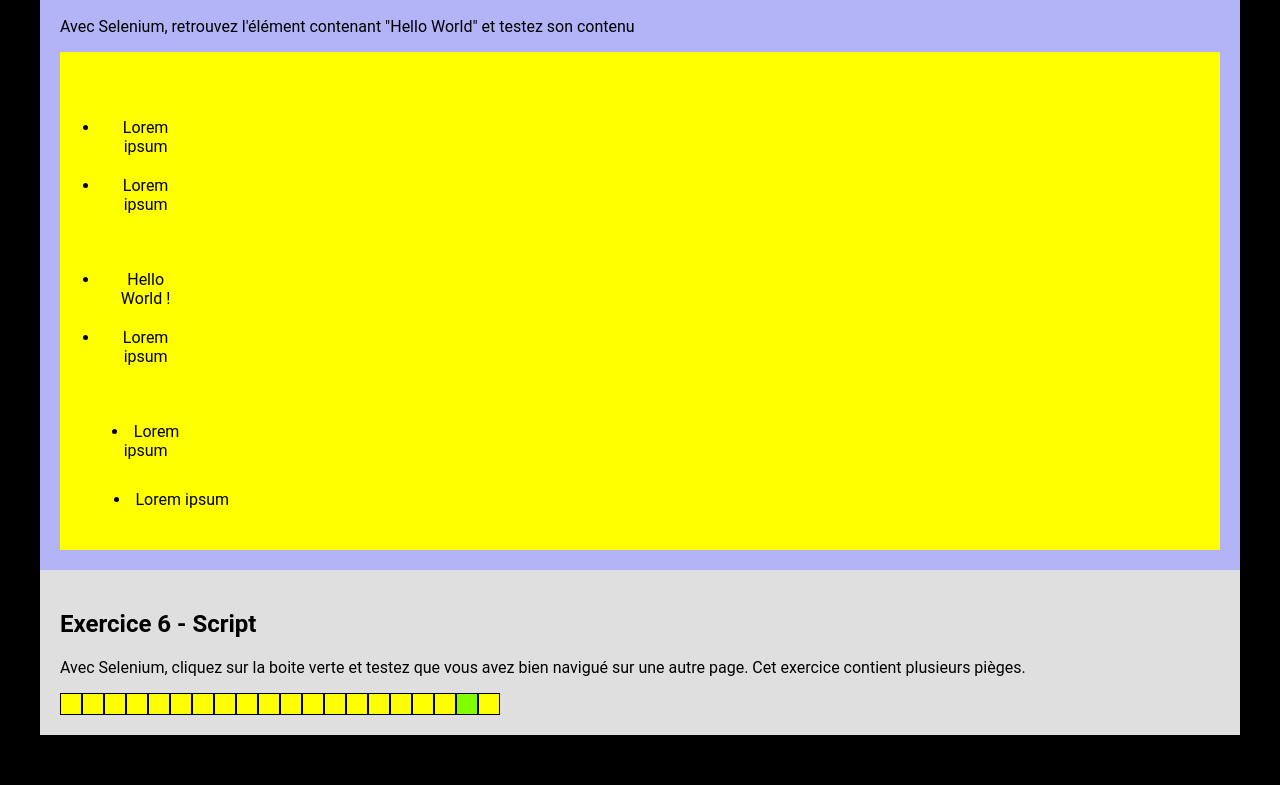
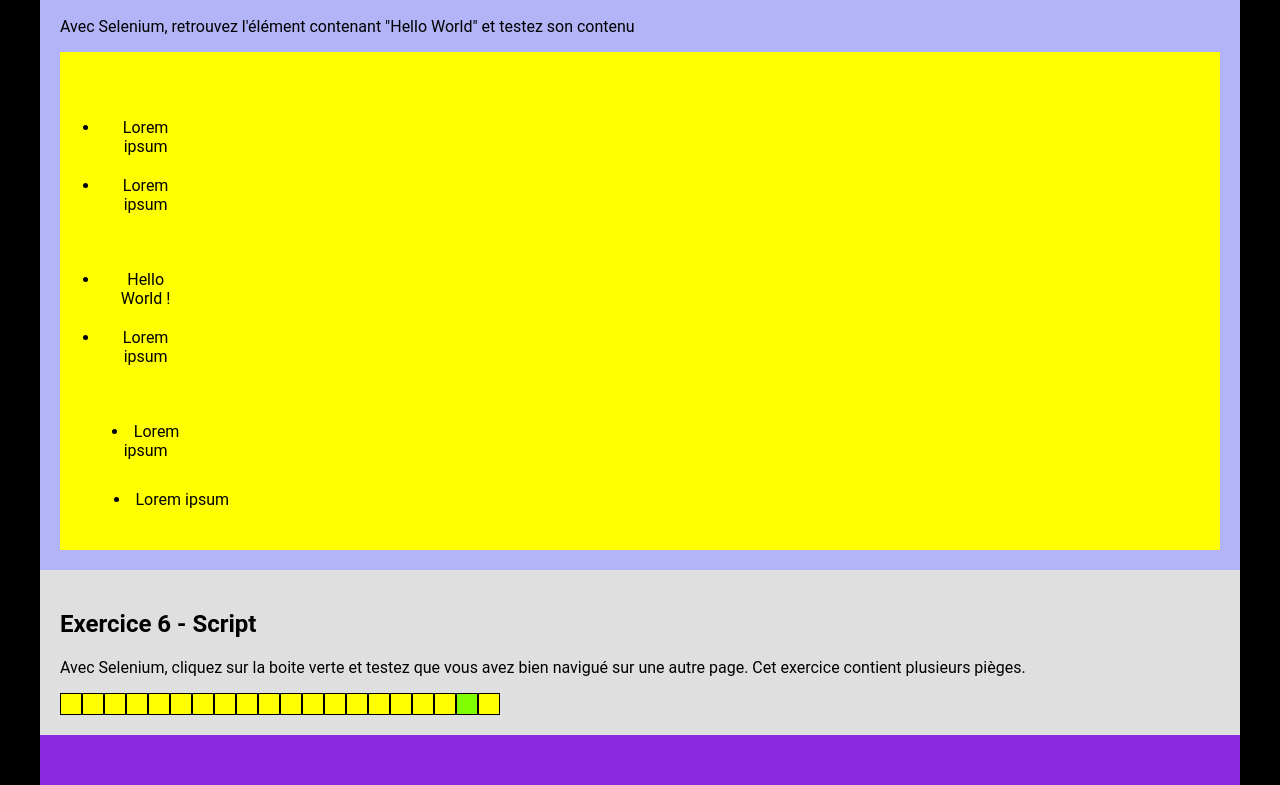
Before and after one commit to Ixiade-Dev/ixiade-dev.github.io, a plain HTML site: page test_selenium/selenium_index.html in a window 1280 px wide. Shown: the part 926-1711 px from the top of the page. Before the commit the page ends 1661 px from the top, so only its background shows below. Drawn offline with Linux system fonts and the light colour scheme.

Commit message:
formation selenium

```diff
--- a/test_selenium/selenium_index.html
+++ b/test_selenium/selenium_index.html
@@ -90,7 +90,9 @@
             <div class="ex6-box"></div>
         </div>
     </section>
+    <footer>
 
+    </footer>
 </body>
 <script src="script.js"></script>
 <script>
--- a/test_selenium/style.css
+++ b/test_selenium/style.css
@@ -18,6 +18,12 @@ header {
     background: blueviolet;
     color: white;
     padding: 20px;
+}
+
+footer {
+    background: blueviolet;
+    height: 50px;
+    width: 100%;
 }
 
 section {
```
